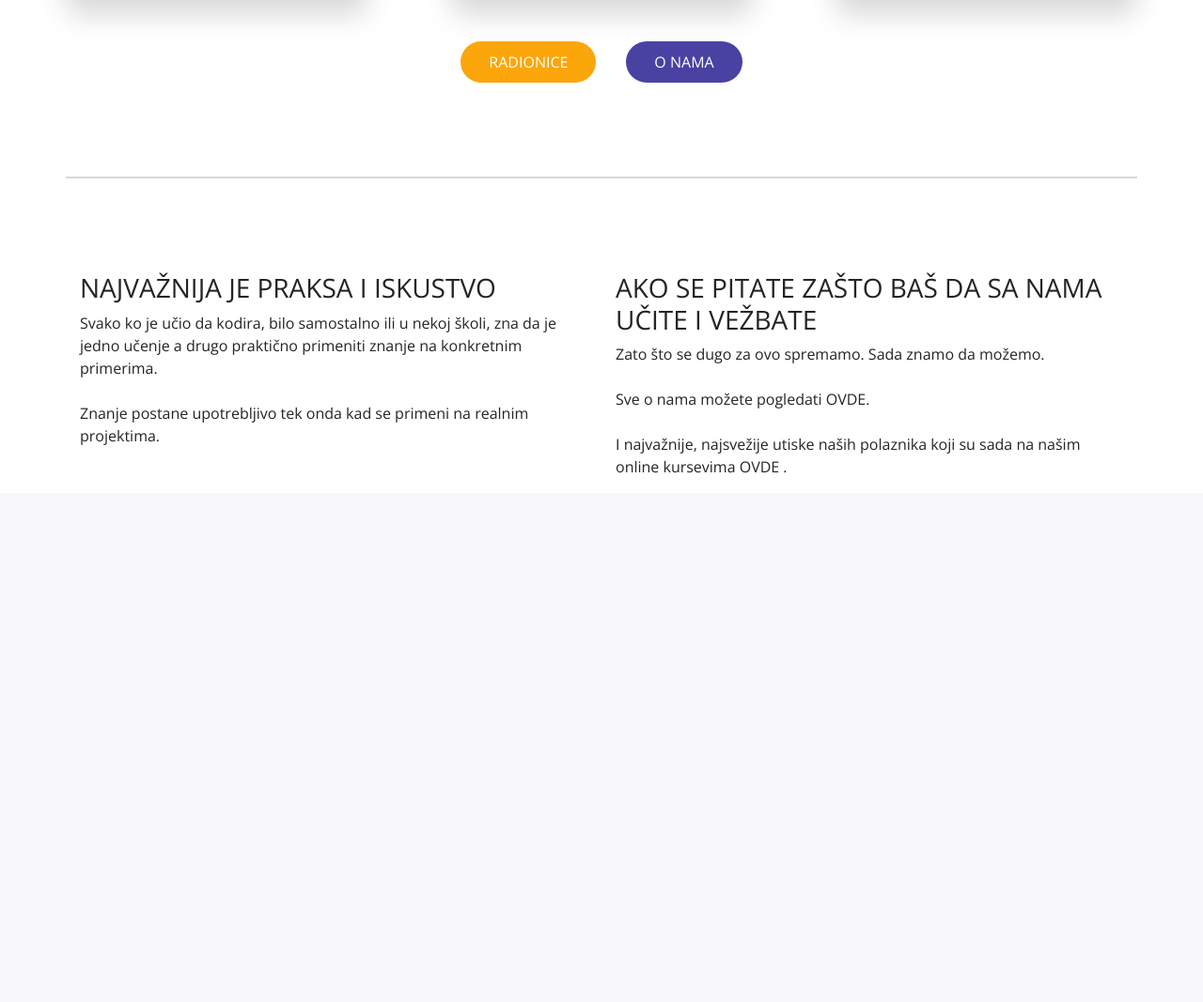
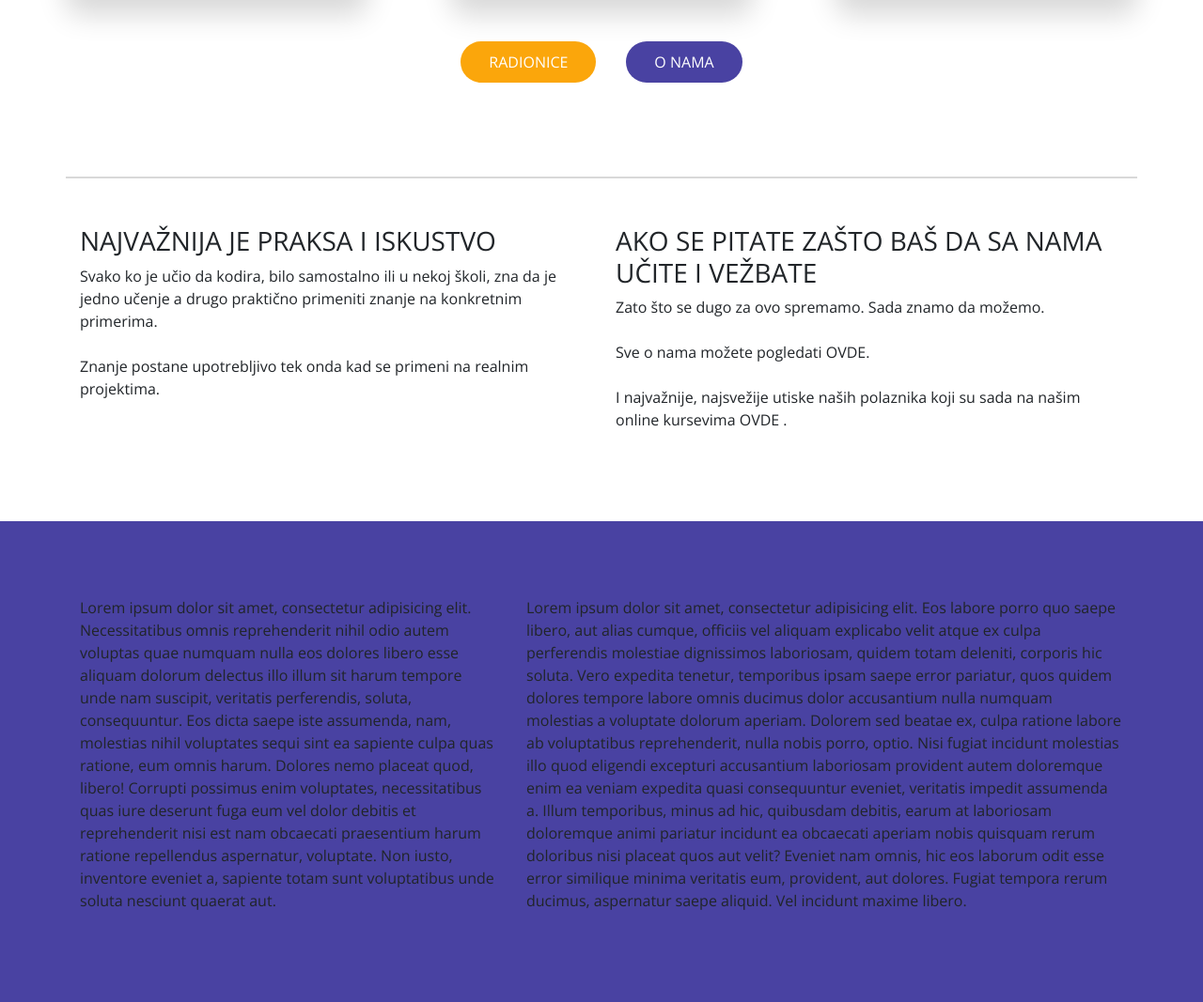
Before and after one commit to slobodanmiric/webcon.rs, a PHP site: page / in a window 1280 px wide. Shown: the part 1914-2981 px from the top of the page at 94% size. Before the commit the page ends 2418 px from the top, so only its background shows below. Run offline with PHP 8.4, Linux system fonts and the light colour scheme; some libraries are stand-ins or nearby versions.

Commit message:
utisci start

```diff
--- a/index.html
+++ b/index.html
@@ -150,6 +150,20 @@
         </div>
     </section>
 
+    <!-- utisci -->
+    <section class="utisci py-5">
+        <div class="container">
+            <div class="row">
+                <div class="col-md-5">
+                    <p>Lorem ipsum dolor sit amet, consectetur adipisicing elit. Necessitatibus omnis reprehenderit nihil odio autem voluptas quae numquam nulla eos dolores libero esse aliquam dolorum delectus illo illum sit harum tempore unde nam suscipit, veritatis perferendis, soluta, consequuntur. Eos dicta saepe iste assumenda, nam, molestias nihil voluptates sequi sint ea sapiente culpa quas ratione, eum omnis harum. Dolores nemo placeat quod, libero! Corrupti possimus enim voluptates, necessitatibus quas iure deserunt fuga eum vel dolor debitis et reprehenderit nisi est nam obcaecati praesentium harum ratione repellendus aspernatur, voluptate. Non iusto, inventore eveniet a, sapiente totam sunt voluptatibus unde soluta nesciunt quaerat aut.</p>
+                </div>
+                <div class="col-md-7">
+                    <p>Lorem ipsum dolor sit amet, consectetur adipisicing elit. Eos labore porro quo saepe libero, aut alias cumque, officiis vel aliquam explicabo velit atque ex culpa perferendis molestiae dignissimos laboriosam, quidem totam deleniti, corporis hic soluta. Vero expedita tenetur, temporibus ipsam saepe error pariatur, quos quidem dolores tempore labore omnis ducimus dolor accusantium nulla numquam molestias a voluptate dolorum aperiam. Dolorem sed beatae ex, culpa ratione labore ab voluptatibus reprehenderit, nulla nobis porro, optio. Nisi fugiat incidunt molestias illo quod eligendi excepturi accusantium laboriosam provident autem doloremque enim ea veniam expedita quasi consequuntur eveniet, veritatis impedit assumenda a. Illum temporibus, minus ad hic, quibusdam debitis, earum at laboriosam doloremque animi pariatur incidunt ea obcaecati aperiam nobis quisquam rerum doloribus nisi placeat quos aut velit? Eveniet nam omnis, hic eos laborum odit esse error similique minima veritatis eum, provident, aut dolores. Fugiat tempora rerum ducimus, aspernatur saepe aliquid. Vel incidunt maxime libero.</p>
+                </div>
+            </div>
+        </div>
+    </section>
+
 
     <!-- Option 2: jQuery, Popper.js, and Bootstrap JS -->
     <script src="https://code.jquery.com/jquery-3.5.1.slim.min.js" integrity="sha384-DfXdz2htPH0lsSSs5nCTpuj/zy4C+OGpamoFVy38MVBnE+IbbVYUew+OrCXaRkfj" crossorigin="anonymous"></script>
--- a/style.css
+++ b/style.css
@@ -164,5 +164,14 @@ onama
     margin: 50px auto;
 }
 .onama .container {
-    margin-top: 100px;
+    margin-top: 0px;
 }
+.onama {
+    padding-bottom: 80px;
+}
+/***************
+utisci
+***************/
+.utisci {
+    background: var(--secondary);
+}
```
